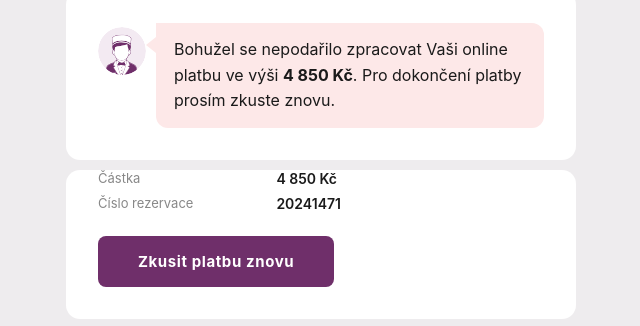
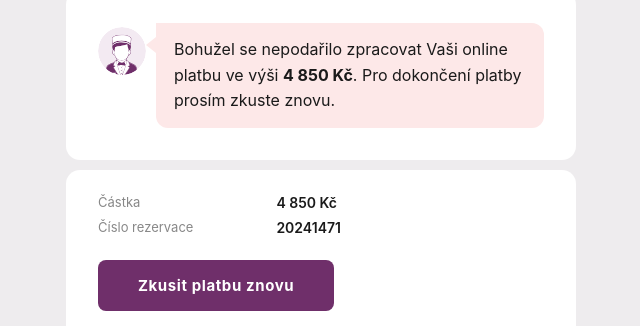
Before and after one commit to paveltrnka-prog/alfred-emaily, a plain HTML site: page emails/guest/10-payment-fail.html in a window 1280 px wide. Shown: the part 93-419 px from the top of the page, without its empty margins (319-959 px from the left). Drawn offline with Linux system fonts and the light colour scheme.

Commit message:
Oprava chybějícího top paddingu v detail kartách
Padding:0 zůstal po odebrání status stripů — vráceno na padding:24px.
Soubory: guest/06, guest/10, hotel/04.

Co-Authored-By: Claude Sonnet 4.6 <noreply@anthropic.com>

```diff
--- a/emails/guest/10-payment-fail.html
+++ b/emails/guest/10-payment-fail.html
@@ -55,7 +55,7 @@
       <tr><td style="padding-bottom:10px;">
         <table width="100%" cellpadding="0" cellspacing="0" border="0"
                style="background-color:#ffffff; border-radius:14px; overflow:hidden;">
-          <tr><td style="padding:0 32px 24px;">
+          <tr><td style="padding:24px 32px 24px;">
             <table width="100%" cellpadding="0" cellspacing="0" border="0">
               <tr>
                 <td style="font-size:13px; color:#888888; font-family:Inter,Arial,sans-serif; width:40%;">Částka</td>
```
Also changed, not shown: emails/guest/06-reservation-date-change.html (+1 -1 lines), emails/hotel/04-payment-fail.html (+1 -1 lines).
